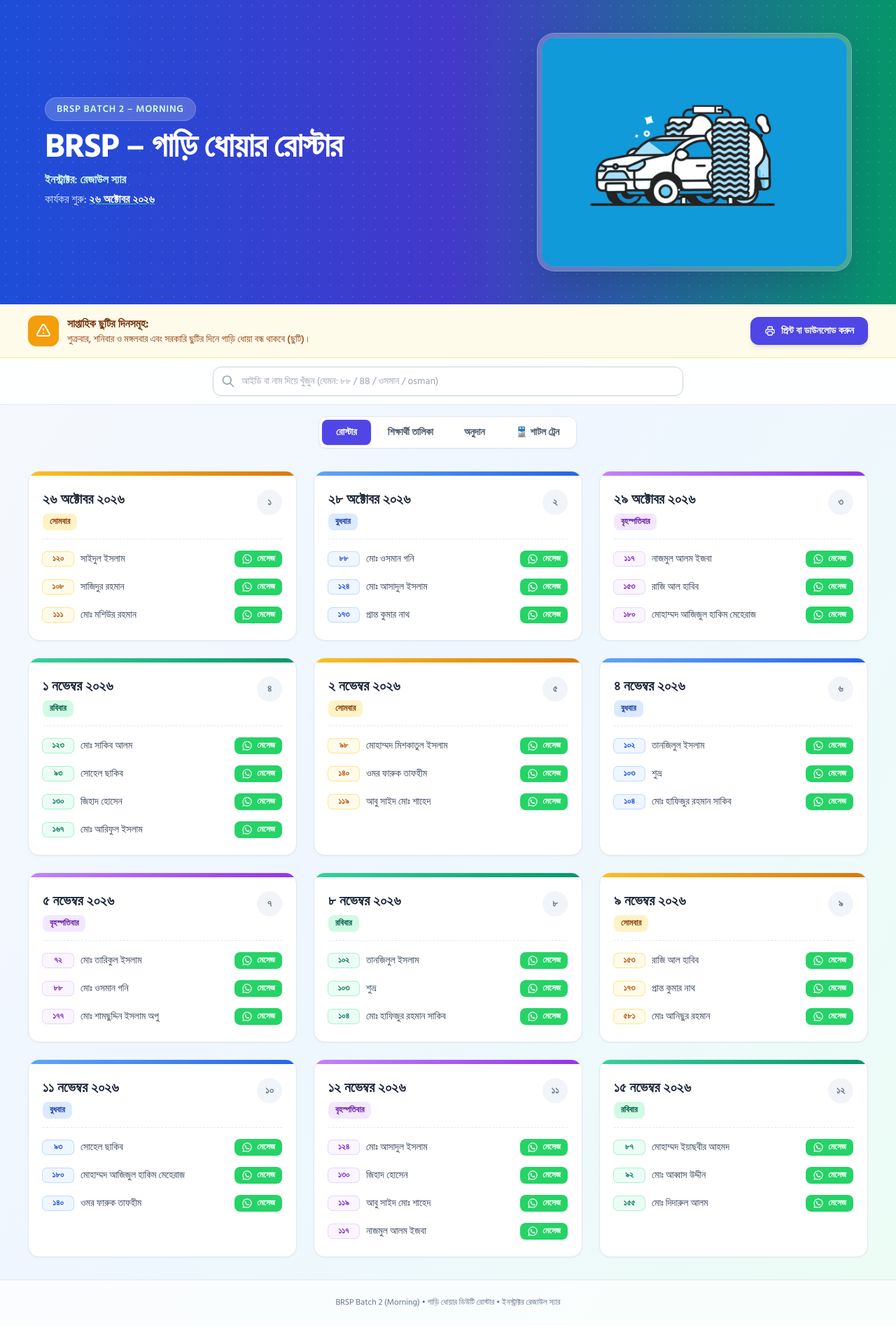
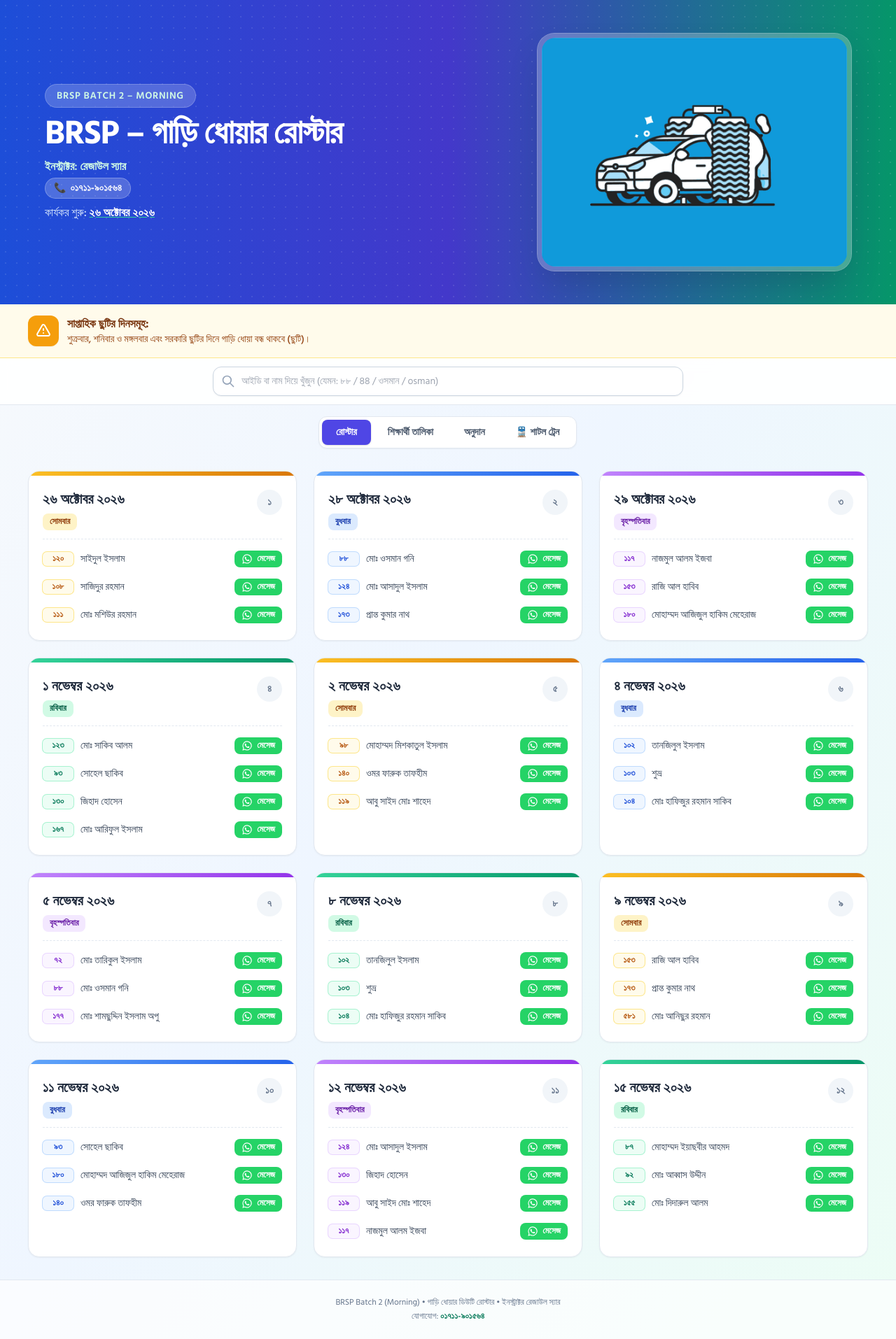
Before and after one commit to Hafiz-Sakib/BRSP, a React (Vite) app: page / in a window 1280 px wide. Shown: the whole page at 70% size. Built offline with nearby package versions, Linux system fonts and the light colour scheme.

Commit message:
update train schedule

```diff
--- a/src/App.jsx
+++ b/src/App.jsx
@@ -36,7 +36,7 @@ export default function App() {
   return (
     <div className="min-h-screen flex flex-col bg-gradient-to-br from-slate-50 via-blue-50 to-emerald-50 text-slate-800">
       <Header />
-      <NoticeBanner onPrint={() => window.print()} />
+      <NoticeBanner />
       {tab !== 'train' && <SearchBar value={query} onChange={setQuery} />}
       <div className="no-print flex justify-center px-4 pt-4">
         <div className="anim-tabs flex w-full sm:w-auto p-1 bg-white border border-slate-200 rounded-xl shadow-sm gap-1">
--- a/src/components/Footer.jsx
+++ b/src/components/Footer.jsx
@@ -1,7 +1,15 @@
+import { INSTRUCTOR_PHONE, INSTRUCTOR_PHONE_DISPLAY } from '../data/roster.js';
+
 export default function Footer() {
   return (
     <div className="bg-white/70 border-t border-slate-200 px-4 py-6 text-center text-xs text-slate-500">
       <p>BRSP Batch 2 (Morning) • গাড়ি ধোয়ার ডিউটি রোস্টার • ইনস্ট্রাক্টর রেজাউল স্যার</p>
+      <p className="mt-1">
+        যোগাযোগ:{' '}
+        <a href={`tel:${INSTRUCTOR_PHONE}`} className="font-semibold text-emerald-700 tabular-nums">
+          {INSTRUCTOR_PHONE_DISPLAY}
+        </a>
+      </p>
     </div>
   );
 }
--- a/src/components/Header.jsx
+++ b/src/components/Header.jsx
@@ -1,4 +1,4 @@
-import { EFFECTIVE_FROM, BATCH, INSTRUCTOR } from '../data/roster.js';
+import { EFFECTIVE_FROM, BATCH, INSTRUCTOR, INSTRUCTOR_PHONE, INSTRUCTOR_PHONE_DISPLAY } from '../data/roster.js';
 import carWash from '../assets/car-wash.gif';
 
 export default function Header() {
@@ -29,8 +29,17 @@ export default function Header() {
           <h1 className="text-2xl min-[400px]:text-3xl sm:text-4xl lg:text-5xl font-bold tracking-tight mb-3 leading-tight">
             BRSP – গাড়ি ধোয়ার রোস্টার
           </h1>
-          <p className="text-emerald-100 text-sm sm:text-base font-semibold mb-1">
+          <p className="text-emerald-100 text-sm sm:text-base font-semibold mb-1 whitespace-nowrap">
             ইনস্ট্রাক্টর: {INSTRUCTOR}
+          </p>
+          <p className="mb-2 whitespace-nowrap">
+            <a
+              href={`tel:${INSTRUCTOR_PHONE}`}
+              className="inline-flex items-center gap-1.5 bg-white/20 hover:bg-white/30 border border-white/25 rounded-full px-3 py-1 text-sm font-bold text-white tabular-nums transition"
+            >
+              <span aria-hidden="true">📞</span>
+              {INSTRUCTOR_PHONE_DISPLAY}
+            </a>
           </p>
           <p className="text-blue-100 text-sm sm:text-base font-medium">
             কার্যকর শুরু:{' '}
--- a/src/components/NoticeBanner.jsx
+++ b/src/components/NoticeBanner.jsx
@@ -1,6 +1,6 @@
 import InstallButton from './InstallButton.jsx';
 
-export default function NoticeBanner({ onPrint }) {
+export default function NoticeBanner() {
   return (
     <div className="anim-banner bg-amber-50 border-b border-amber-200 px-4 py-4 sm:px-8 lg:px-10 flex flex-col sm:flex-row items-center justify-between gap-4 text-amber-900">
       <div className="flex items-center space-x-3">
@@ -23,21 +23,6 @@ export default function NoticeBanner({ onPrint }) {
       </div>
       <div className="w-full sm:w-auto no-print flex flex-col sm:flex-row gap-2">
         <InstallButton />
-        <button
-          type="button"
-          onClick={onPrint}
-          className="w-full sm:w-auto px-5 py-2.5 bg-indigo-600 hover:bg-indigo-700 text-white font-semibold rounded-xl shadow-md transition duration-200 flex items-center justify-center space-x-2 text-sm"
-        >
-          <svg className="w-4 h-4" fill="none" stroke="currentColor" viewBox="0 0 24 24">
-            <path
-              strokeLinecap="round"
-              strokeLinejoin="round"
-              strokeWidth="2"
-              d="M17 17h2a2 2 0 002-2v-4a2 2 0 00-2-2H5a2 2 0 00-2 2v4a2 2 0 002 2h2m2 4h6a2 2 0 002-2v-4a2 2 0 00-2-2H9a2 2 0 00-2 2v4a2 2 0 002 2zm8-12V5a2 2 0 00-2-2H9a2 2 0 00-2 2v4h10z"
-            />
-          </svg>
-          <span>প্রিন্ট বা ডাউনলোড করুন</span>
-        </button>
       </div>
     </div>
   );
--- a/src/data/roster.js
+++ b/src/data/roster.js
@@ -5,6 +5,8 @@
 // ব্যাচ ও ইনস্ট্রাক্টর
 export const BATCH = "BRSP Batch 2 – Morning";
 export const INSTRUCTOR = "রেজাউল স্যার";
+export const INSTRUCTOR_PHONE = "01711901564";
+export const INSTRUCTOR_PHONE_DISPLAY = "০১৭১১-৯০১৫৬৪";
 export const SITE_URL = "https://brsp-car-wash.vercel.app/";
 // মেসেজে স্কিম ছাড়া শুধু ডোমেইন যায় — WhatsApp এ লিংক ট্যাপ করা যায়, কিন্তু প্রিভিউ কার্ড আসে না
 export const SITE_LINK_TEXT = "brsp-car-wash.vercel.app";
--- a/src/data/train.js
+++ b/src/data/train.js
@@ -1,8 +1,8 @@
 // চবি শাটল ট্রেনের সময়সূচি (সূত্র: চাকসু) — সময় বদলালে শুধু এই ফাইল এডিট করুন
 // ফরম্যাট: [ঘণ্টা (২৪-ঘণ্টা), মিনিট, "ষোলশহর" হলে true]
 // ষোলশহর চিহ্নের অর্থ:
-//   toCampus (শহর → ক্যাম্পাস): ট্রেনটি বটতলী/নিউমার্কেট থেকে ছাড়বে না, ষোলশহর থেকে ছাড়বে
-//   toCity (ক্যাম্পাস → শহর): ট্রেনটি বটতলী/নিউমার্কেট পর্যন্ত যাবে না, ষোলশহর পর্যন্ত যাবে
+//   toCampus (বটতলী স্টেশন → ক্যাম্পাস): ট্রেনটি বটতলী/নিউমার্কেট থেকে ছাড়বে না, ষোলশহর থেকে শুরু হবে
+//   toCity (ক্যাম্পাস → বটতলী স্টেশন): ট্রেনটি বটতলী/নিউমার্কেট পর্যন্ত যাবে না, ষোলশহর পর্যন্ত যাবে
 export const TRAIN_TITLE = 'চট্টগ্রাম বিশ্ববিদ্যালয় শাটল ট্রেনের সময়সূচি';
 export const TRAIN_JOURNEY_NOTE =
   'প্রতিটি ট্রেন বিশ্ববিদ্যালয় থেকে চট্টগ্রাম রেলস্টেশন (বটতলী) এবং রেলস্টেশন থেকে বিশ্ববিদ্যালয়ে পৌঁছাতে আনুমানিক ১ (এক) ঘণ্টা সময় লাগে।';
@@ -81,8 +81,8 @@ export function durationText(totalSec) {
 
 // ষোলশহর চিহ্নিত ট্রেনের ছোট লেবেল (দিক অনুযায়ী)
 export const SHOLOSHAHAR_LABEL = {
-  toCampus: 'ষোলশহর থেকে', // বটতলী/নিউমার্কেট থেকে ছাড়বে না
-  toCity: 'ষোলশহর পর্যন্ত', // বটতলী/নিউমার্কেট পর্যন্ত যাবে না
+  toCampus: 'ষোলশহর থেকে শুরু', // বটতলী/নিউমার্কেট থেকে ছাড়বে না
+  toCity: 'ষোলশহর পর্যন্ত যাবে', // বটতলী/নিউমার্কেট পর্যন্ত যাবে না
 };
 
 // বর্তমান সময়ের জন্য (রাত/ভোর সহ) সময়ের অংশ
```
Also changed, not shown: src/components/TrainSchedule.jsx (+11 -11 lines), 1 other file (tests, documents, lock files or other folders).
